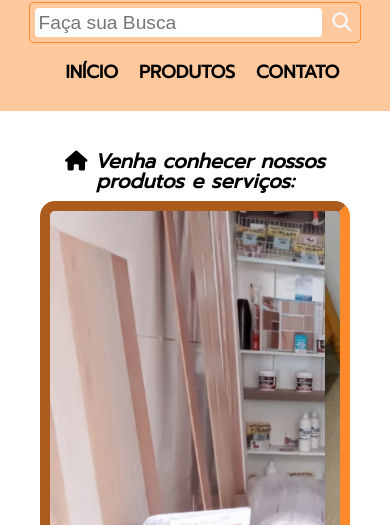
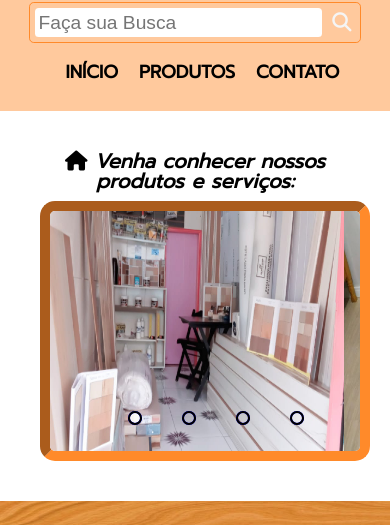
Before and after one commit to Erickjonatthan/projetoLoja, a plain HTML site: page index.html in a window 390 px wide. Shown: the part 89-614 px from the top of the page. Drawn offline with Linux system fonts and the light colour scheme.

Commit message:
aperfeiçoando responsivo

```diff
--- a/css/responsivo.css
+++ b/css/responsivo.css
@@ -7,12 +7,26 @@
         margin:40px;
     }
     .slider{
-        width: auto;
+        width:100%;
+        height: 240px;
+
+    }
+
+    .slider img{
+        width: 100%;
+        height: 240px;
+    }
+    .sliders{
+        height: 240px;
+    }
+    .navigation-auto{
+        margin-top: 200px;
+
     }
     .navigation-auto,.manual-navigation{
         width: auto;
-        margin-left:60px;
-    }
+        margin-left: 20%;
+     }
     nav,.caixa-pesquisa{
         margin:10px;
         position: static;
--- a/css/style.css
+++ b/css/style.css
@@ -110,7 +110,7 @@ main{
     justify-content: center;
 }
 .manual-btn{
-    border: 2px solid #fff;
+    border: 2px solid #000;
     padding: 5px;
     border-radius: 10px;
     cursor: pointer;
```
